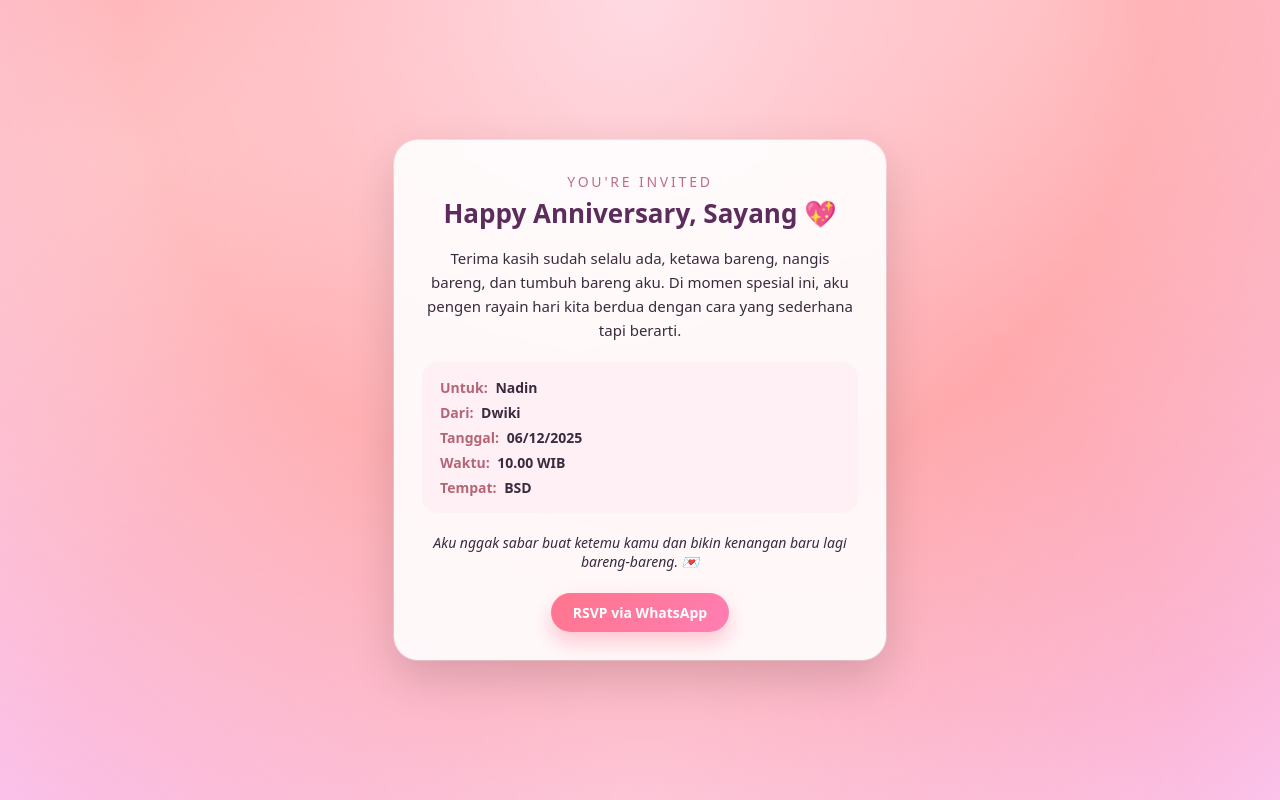
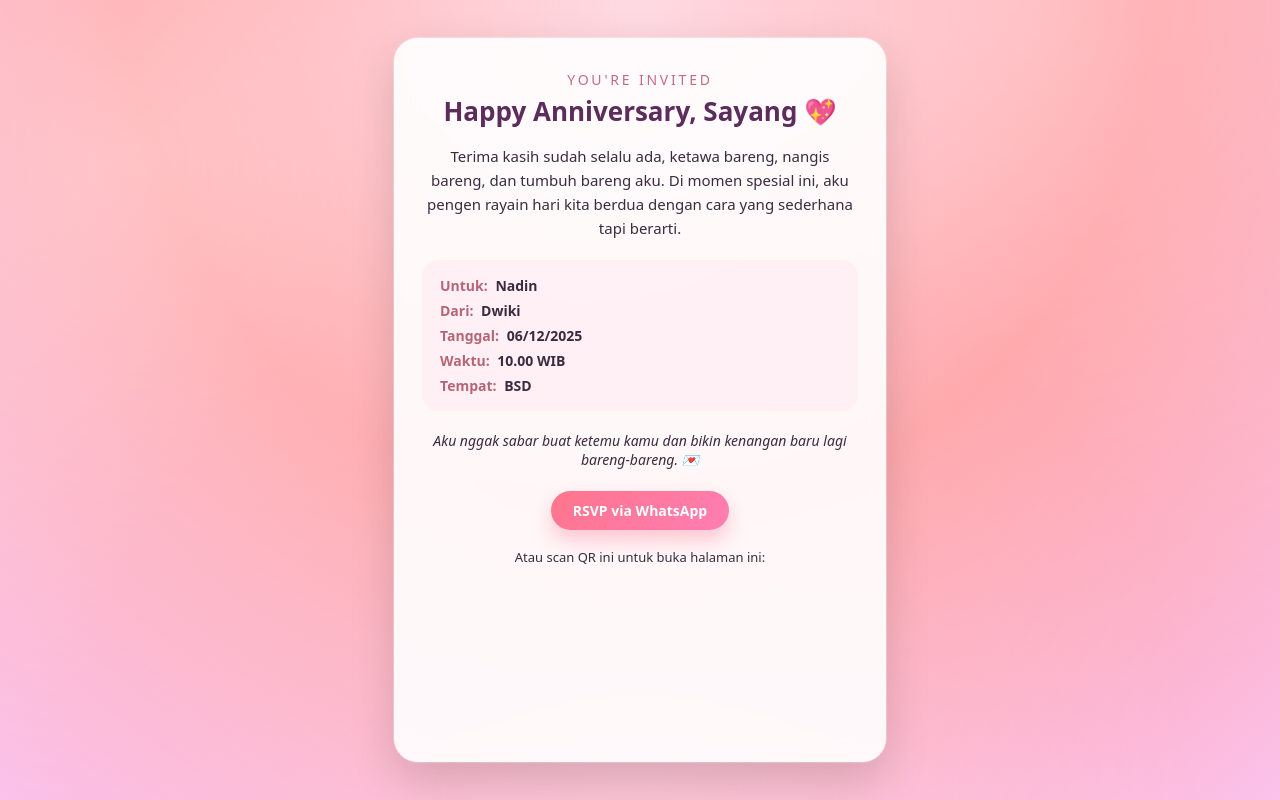
Before and after one commit to DwikiR98/Project_One, a plain HTML site: page index.html in a window 1280 px wide. Drawn offline with Linux system fonts and the light colour scheme; a script that the page names is missing.

Commit message:
Add QR code generator

```diff
--- a/index.html
+++ b/index.html
@@ -5,6 +5,19 @@
   <title>Anniversary Invitation</title>
   <link rel="stylesheet" href="style.css">
 </head>
+
+<script src="https://cdnjs.cloudflare.com/ajax/libs/qrcodejs/1.0.0/qrcode.min.js"></script>
+<script>
+  // Pakai URL halaman saat ini
+  const url = window.location.href;
+
+  new QRCode(document.getElementById("qrcode"), {
+    text: url,
+    width: 160,
+    height: 160
+  });
+</script>
+
 <body>
   <div class="overlay"></div>
   <div class="container">
@@ -32,7 +45,14 @@
          target="_blank">
         RSVP via WhatsApp
       </a>
+
+      <div class="qr-section">
+        <p>Atau scan QR ini untuk buka halaman ini:</p>
+        <div id="qrcode"></div>
+      </div>
+
     </div>
   </div>
 </body>
+
 </html>
--- a/style.css
+++ b/style.css
@@ -123,3 +123,18 @@ body {
     font-size: 14px;
   }
 }
+
+.qr-section {
+  margin-top: 18px;
+}
+
+.qr-section p {
+  font-size: 13px;
+  margin-bottom: 8px;
+}
+
+#qrcode {
+  margin: 0 auto;
+  width: 160px;
+  height: 160px;
+}
```
